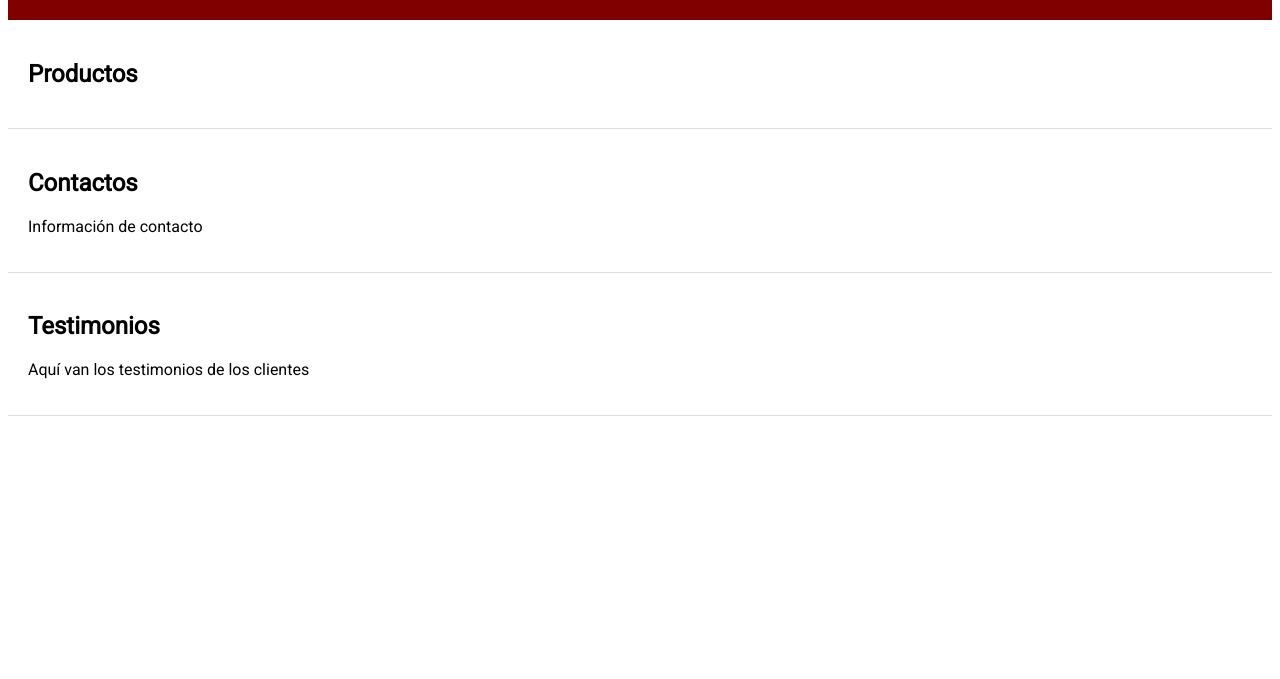
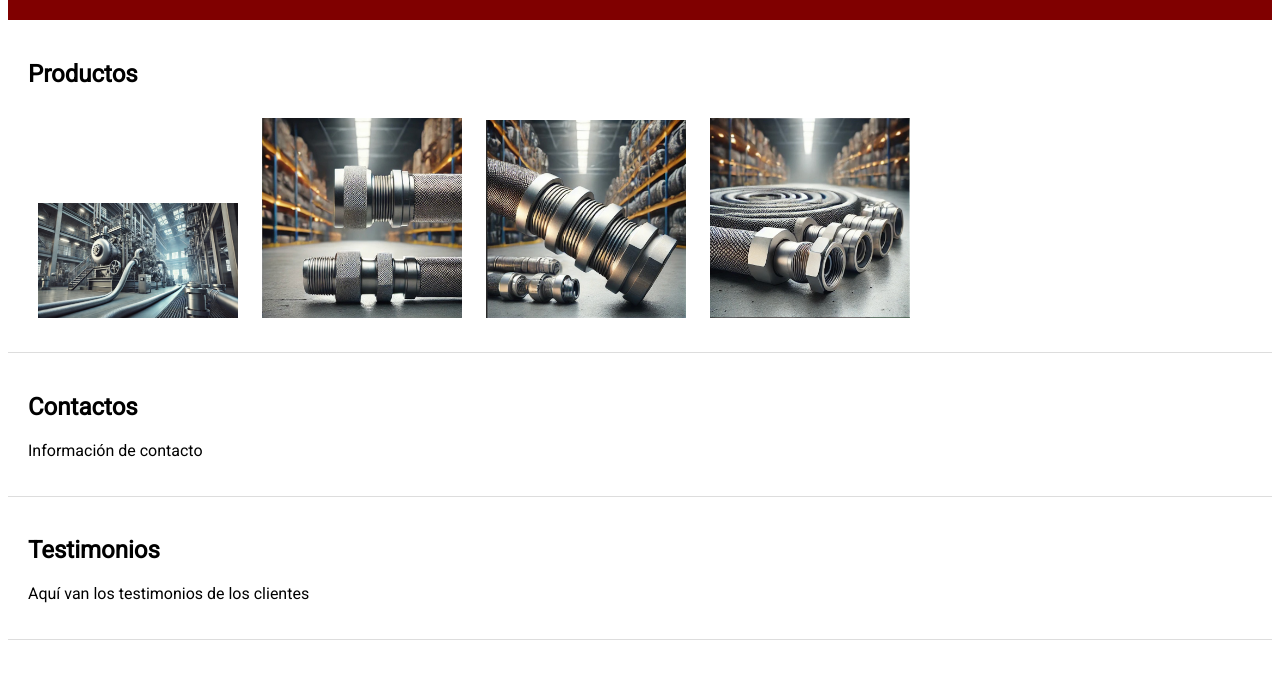
Before and after one commit to josogh/HiGar-Co, a plain HTML site: page index.html in a window 1280 px wide. Shown: the part 109-788 px from the top of the page. Drawn offline with Linux system fonts and the light colour scheme.

Commit message:
Update index.html

```diff
--- a/index.html
+++ b/index.html
@@ -12,9 +12,12 @@
         <h1>Bienvenidos a HiGar Co</h1>
     </header>
     <section id="productos">
-        <h2>Productos</h2>
-        <!-- Puedes añadir aquí tus imágenes de productos -->
-    </section>
+    <h2>Productos</h2>
+    <img src="manguera hero.jpg" alt="Manguera Hero">
+    <img src="manguera1.jpg" alt="Manguera 1">
+    <img src="manguera2.jpg" alt="Manguera 2">
+    <img src="manguera3.jpg" alt="Manguera 3">
+</section>
     <section id="contactos">
         <h2>Contactos</h2>
         <p>Información de contacto</p>
```
